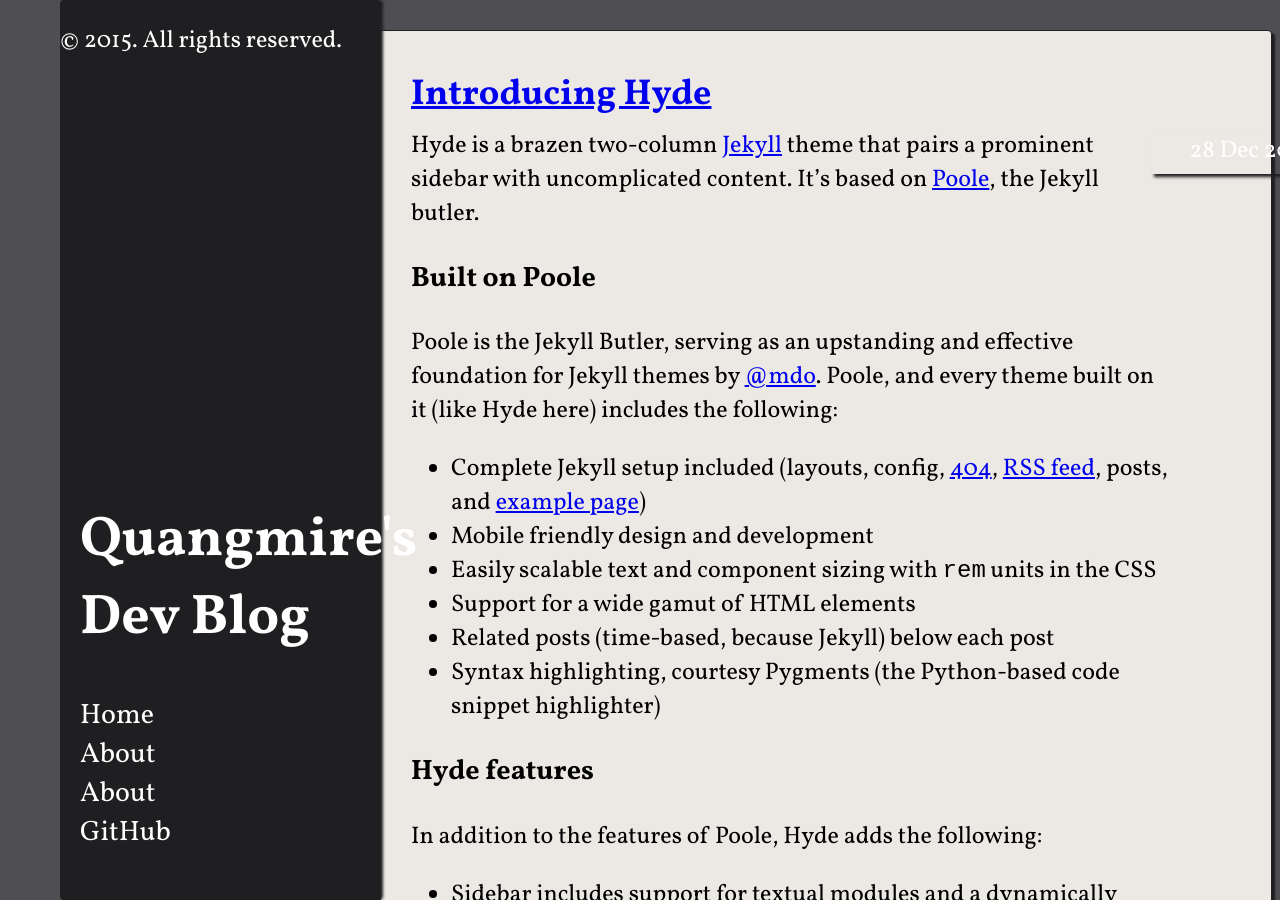
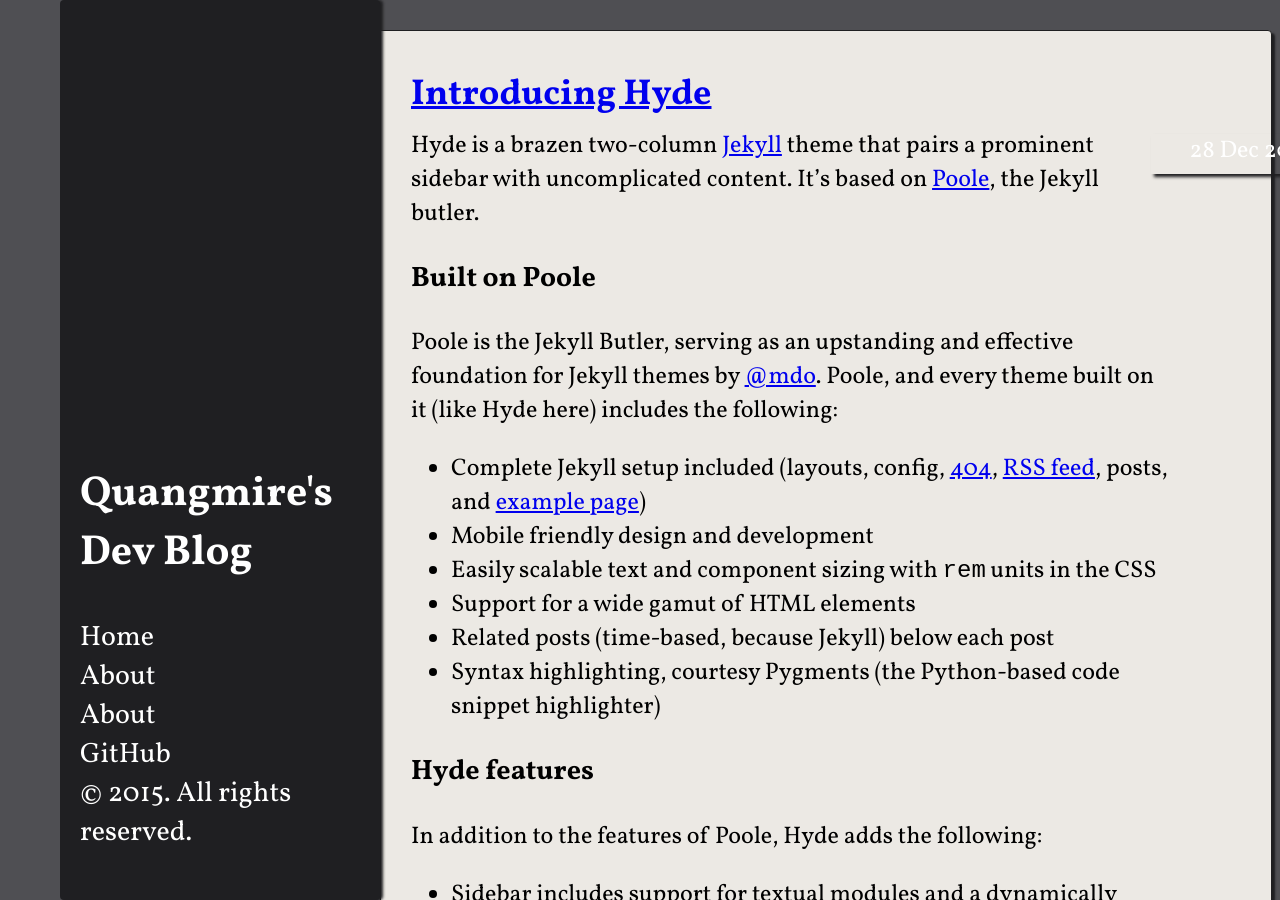
Before and after one commit to Quangmire/quangduong.me, a Jekyll site: the page built from index.html, in a window 1280 px wide and 900 px high. Built offline with Jekyll 4.4.1, drawn with Linux system fonts in a browser that asks for light colours; Markdown is read by kramdown in place of the engine named in the settings; the list of posts is cut into pages by our own code.

Commit message:
Move copyright symbol down. Resize title.

```diff
--- a/_includes/sidebar.html
+++ b/_includes/sidebar.html
@@ -1,8 +1,8 @@
 <div class="sidebar">
 	<div class="sidebar-content">
-		<h1>
+		<h2>
 			<a href="{{ site.baseurl }}">{{ site.title }}</a>
-		</h1>
+		</h2>
 		<ul>
 			<li><a href="{{ site.baseurl }}">Home</a></li>
 			{% assign pages_list = site.pages %}
@@ -15,7 +15,7 @@
 				{% endfor %}
 			<li><a href="{{ site.baseurl }}/about.html">About</a></li>
 			<li><a href="{{ site.github.repo }}">GitHub</a></li>
+			<li>&copy; {{ site.time | date: '%Y' }}. All rights reserved.</li>
 		</ul>
 	</div>
-	<p>&copy; {{ site.time | date: '%Y' }}. All rights reserved.</p>
 </div>
```
